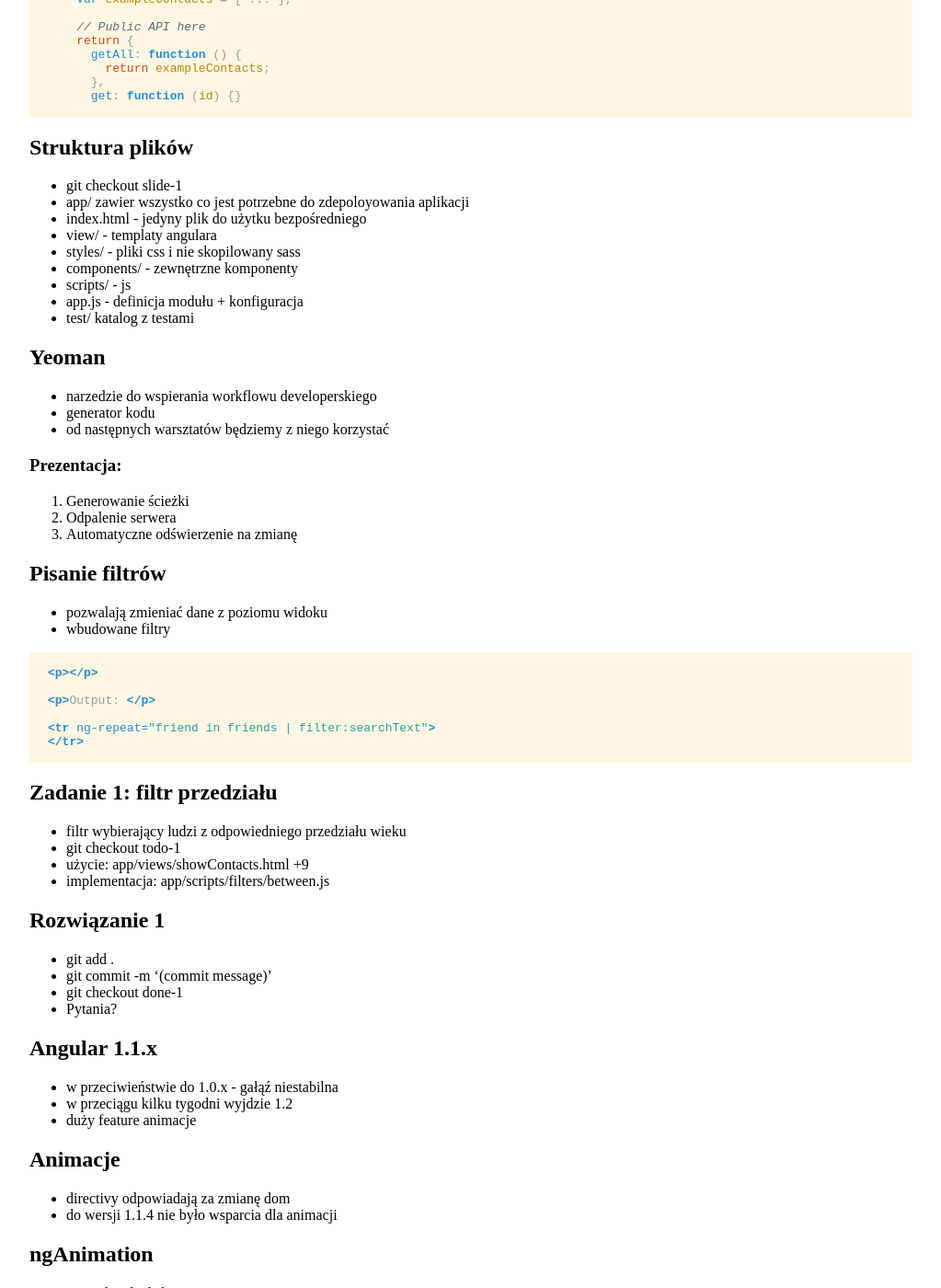
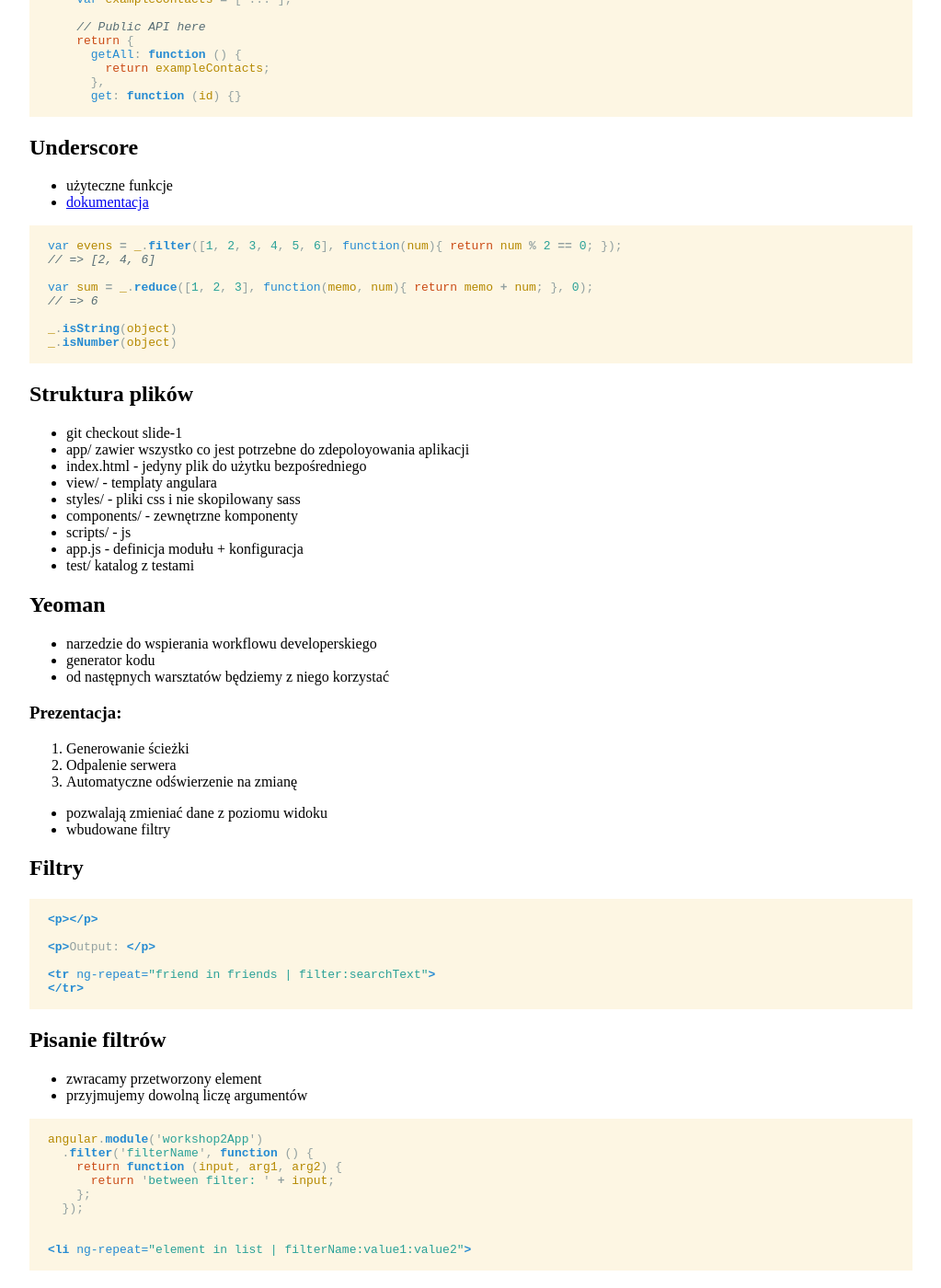
Before and after one commit to marcin-wosinek/blog, a Jekyll site: the page built from _posts/2013-06-08-2-Warsztaty-AngularJs-Akai-Poznan.md, in a window 1280 px wide and 1400 px high, scrolled down 1472 px. Shown: the whole window at 92% size, without its empty margins (128-1151 px from the left). Built offline with Jekyll 4.4.1, drawn with Linux system fonts in a browser that asks for light colours.

Commit message:
underscore & filter slides

````diff
--- a/_posts/2013-06-08-2-Warsztaty-AngularJs-Akai-Poznan.md
+++ b/_posts/2013-06-08-2-Warsztaty-AngularJs-Akai-Poznan.md
@@ -84,6 +84,21 @@ angular.module('workshop2App')
       get: function (id) {}
 ```
 
+## Underscore
+* użyteczne funkcje
+* [dokumentacja](http://underscorejs.org)
+
+```js
+var evens = _.filter([1, 2, 3, 4, 5, 6], function(num){ return num % 2 == 0; });
+// => [2, 4, 6]
+
+var sum = _.reduce([1, 2, 3], function(memo, num){ return memo + num; }, 0);
+// => 6
+
+_.isString(object)
+_.isNumber(object)
+```
+
 ## Struktura plików
 * git checkout slide-1
 * app/ zawier wszystko co jest potrzebne do zdepoloyowania aplikacji
@@ -105,10 +120,10 @@ angular.module('workshop2App')
 2. Odpalenie serwera
 3. Automatyczne odświerzenie na zmianę
 
-## Pisanie filtrów
 * pozwalają zmieniać dane z poziomu widoku
 * wbudowane filtry
 
+## Filtry
 ```html
 <p>{{ someText | uppercase }}</p>
 
@@ -116,6 +131,23 @@ angular.module('workshop2App')
 
 <tr ng-repeat="friend in friends | filter:searchText">
 </tr>
+```
+
+## Pisanie filtrów
+* zwracamy przetworzony element
+* przyjmujemy dowolną liczę argumentów
+
+```js
+angular.module('workshop2App')
+  .filter('filterName', function () {
+    return function (input, arg1, arg2) {
+      return 'between filter: ' + input;
+    };
+  });
+```
+
+```html
+<li ng-repeat="element in list | filterName:value1:value2">
 ```
 
 ## Zadanie 1: filtr przedziału
````
